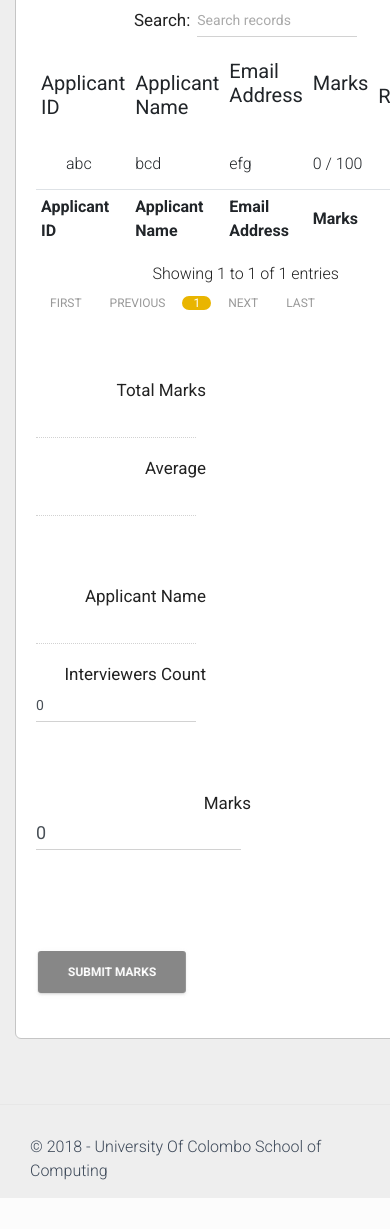
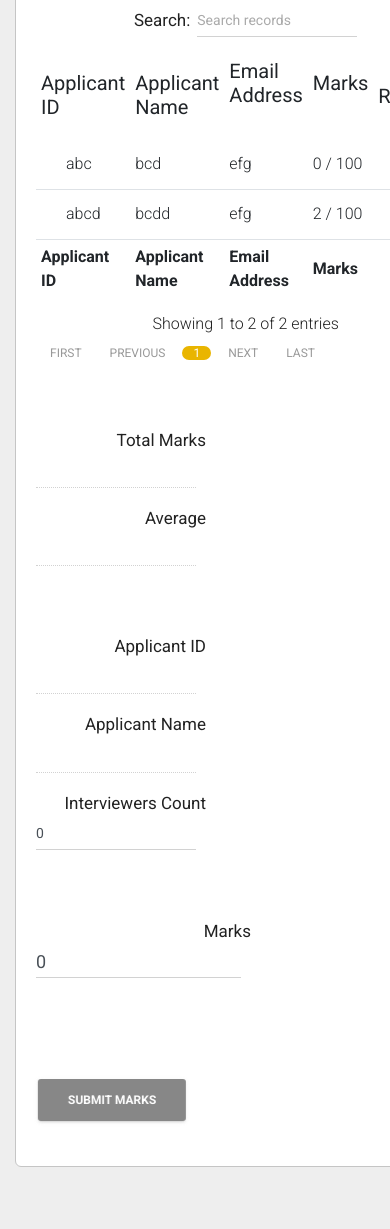
Before and after one commit to dimuthi/ucscnew, a CodeIgniter app: page /ucscnew/index.php/applicants/index in a window 390 px wide. Shown: the part 260-1489 px from the top of the page. Before the commit the page ends 1458 px from the top, so only its background shows below. Run offline with CodeIgniter, Linux system fonts and the light colour scheme; the visitor is signed in with stand-in values (Sample User, id 1); some libraries are stand-ins or nearby versions; grey boxes are pictures that could not be loaded.

Commit message:
minor updates

```diff
--- a/application/views/examples/applicants.php
+++ b/application/views/examples/applicants.php
@@ -53,6 +53,17 @@ include "header.php";
                                                     class="material-icons">close</i></a>
                                     </td>
                                     </tr>
+                                    <tr style="font-size: 16px;background-color: white;height: 50px;cursor: pointer"
+                                    <td></td>
+                                    <td>abcd</td>
+                                    <td>bcdd</td>
+                                    <td>efg</td>
+                                    <td>2 / 100</td>
+                                    <td class="text-right">
+                                        <a href="#" class="btn btn-simple btn-danger btn-icon remove"><i
+                                                    class="material-icons">close</i></a>
+                                    </td>
+                                    </tr>
                                     </tbody>
                                 </table>
                             </div>
@@ -82,6 +93,14 @@ include "header.php";
                             </div>
                             <div class="row" style="padding-top: 50px">
                                 <div class="form-horizontal">
+                                    <div class="col-sm-2 label-on-left">Applicant ID</div>
+                                    <div class="col-sm-10">
+                                        <div class="form-group label-floating is-empty">
+                                            <label class="control-label"></label>
+                                            <input id="txtId" type="text" class="form-control" name="txtId"
+                                                   disabled>
+                                        </div>
+                                    </div>
                                     <div class="col-sm-2 label-on-left">Applicant Name</div>
                                     <div class="col-sm-10">
                                         <div class="form-group label-floating is-empty">
--- a/assets/view-js/tableSelectUser.js
+++ b/assets/view-js/tableSelectUser.js
@@ -1,10 +1,15 @@
-$('#tblApplicants').click(function () {
-    $('#txtName').val($('#tblApplicants tbody tr td:nth-child(2)').text());
-    $('#txtMarks').val($('#tblApplicants tbody tr td:nth-child(4)').text().split(" / ")[0]);
-    $('#txtTotal').val($('#tblApplicants tbody tr td:nth-child(4)').text());
-    $('#txtAvg').val(parseInt($('#tblApplicants tbody tr td:nth-child(4)').text()) / 4);
+$('#tblApplicants tbody tr').click(function () {
+    $('#txtId').val($(this).children('td:nth-child(1)').text());
+    $('#txtName').val($(this).children('td:nth-child(2)').text());
+    $('#txtMarks').val($(this).children('td:nth-child(4)').text().split(" / ")[0]);
+    $('#txtTotal').val($(this).children('td:nth-child(4)').text());
+    $('#txtAvg').val(parseInt($(this).children('td:nth-child(4)').text()) / 4);
 })
 
 $('#txtMarks').bind('keyup mouseup', function () {
-    $('#tblApplicants tbody tr td:nth-child(4)').text($('#txtMarks').val() + ' / 100');
+    for (var i = 0; i < $("#tblApplicants tr").length - 2; i++) {
+        if ($('#tblApplicants tbody tr:nth-child(' + (i + 1) + ')').children('td:nth-child(1)').text() == $('#txtId').val()) {
+            $('#tblApplicants tbody tr:nth-child(' + (i + 1) + ')').children('td:nth-child(4)').text($('#txtMarks').val() + ' / 100');
+        }
+    }
 })
```
